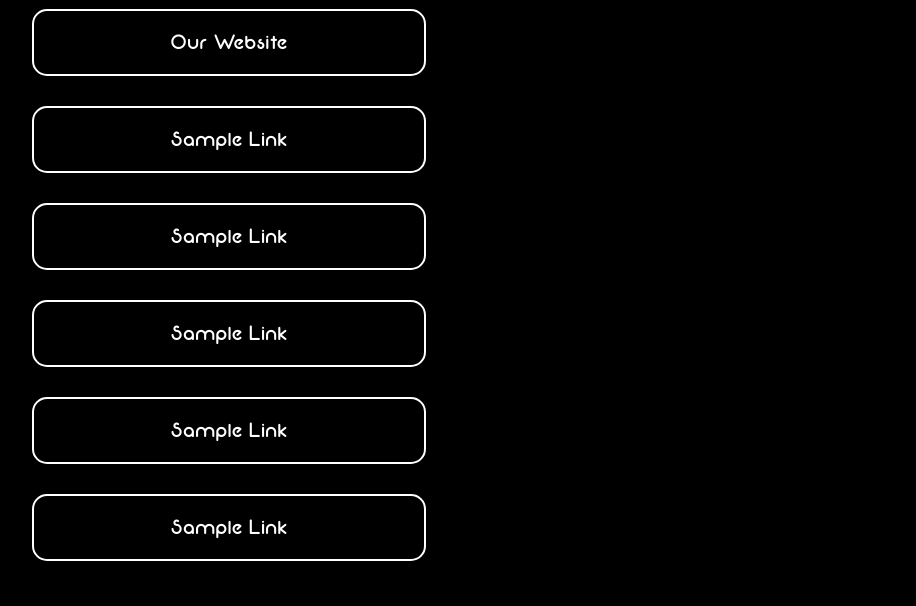
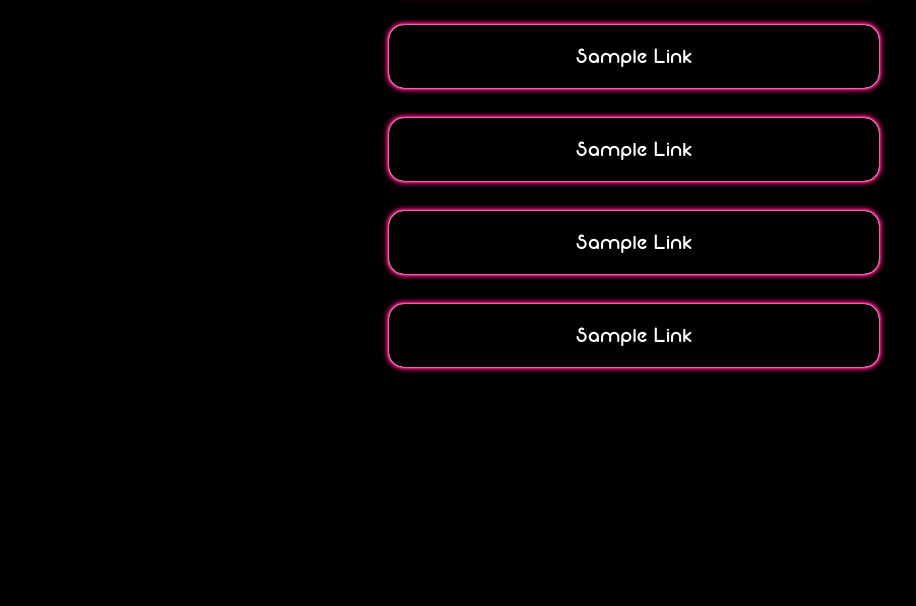
Before and after one commit to gretaivan/flock-linktree, a plain HTML site: page index.html in a window 1280 px wide. Shown: the part 346-952 px from the top of the page, without its empty margins (6-922 px from the left). After the commit the page ends 800 px from the top, so only its background shows below. Drawn offline with Linux system fonts and the light colour scheme.

Commit message:
adds flashy neon effect

```diff
--- a/index.html
+++ b/index.html
@@ -21,12 +21,12 @@
   </header>
 
   <main>
-    <a href="dev-flock.netlify.com">Our Website</a>
-    <a href="">Sample Link</a>
-    <a href="">Sample Link</a>
-    <a href="">Sample Link</a>
-    <a href="">Sample Link</a>
-    <a href="">Sample Link</a>
+    <a class="neon" href="dev-flock.netlify.com">Our Website</a>
+    <a class="neon" href="">Sample Link</a>
+    <a class="neon" href="">Sample Link</a>
+    <a class="neon" href="">Sample Link</a>
+    <a class="neon" href="">Sample Link</a>
+    <a class="neon" href="">Sample Link</a>
   </main>
 </body>
 </html>
--- a/style.css
+++ b/style.css
@@ -37,17 +37,20 @@ main {
   flex-flow: column nowrap;
   justify-content: center;
   /* check what is flex vertical alignment */
-  align-content: stretch;
+  align-items: center;
   margin: 30px;
 }
 
 img {
   margin: 30px 0;
   width: 40%;
+  max-width: 150px;
 }
 
 a {
+  min-width: 200px;
   max-width: 350px;
+  width: 85%;
   padding: 20px;
   /* remove once vertical flex is fixed */
   margin: 15px 0;
@@ -55,10 +58,48 @@ a {
   text-decoration: none;
   color: var(--primary);
 
-  border: 2px var(--primary) solid;
-  border-radius: 15px;
+  /* border: 2px var(--primary) solid;
+  border-radius: 15px; */
 }
 
 a:active {
   background-color: var(--highlight);
 }
+
+.neon {
+  /* border: 2px var(--primary) solid; */
+  border-radius: 15px;
+  /* font-size: 80px; */
+  /* color: #fff; */
+  /* text-align: center; */
+  animation: neon 0.8s ease-in-out infinite alternate;
+}
+
+@-webkit-keyframes neon {
+  from {
+    box-shadow: 0 0 1px #fff, 0 0 2px #fff, 0 0 3px #e60073, 0 0 4px #e60073, 0 0 5px #e60073, 0 0 6px #e60073, 0 0 7px #e60073;
+  }
+
+  to {
+    box-shadow: 0 0 3px #fff, 0 0 4px #ff4da6, 0 0 5px #ff4da6, 0 0 6px #ff4da6, 0 0 7px #ff4da6, 0 0 8px #ff4da6, 0 0 9px #ff4da6;
+  }
+}
+
+/* media for less than 376px reduce padding */
+@media screen and (max-height: 790px),
+       screen and (max-width: 376px) {
+  main {
+    margin: 15px;
+  }
+
+  a {
+    padding: 15px;
+    margin-top: 10px;
+  }
+}
+
+@media screen and (min-width: 700px) {
+  a {
+    max-width: 450px;
+  }
+}
```
